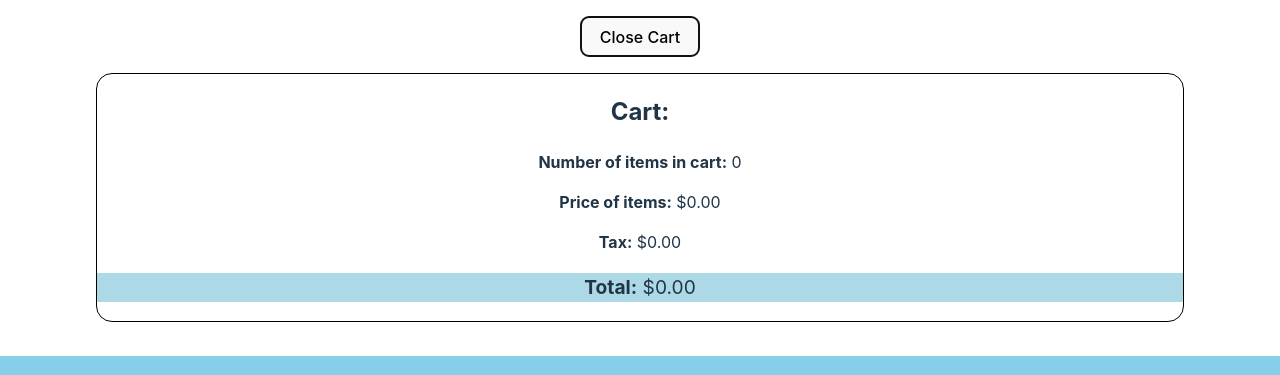
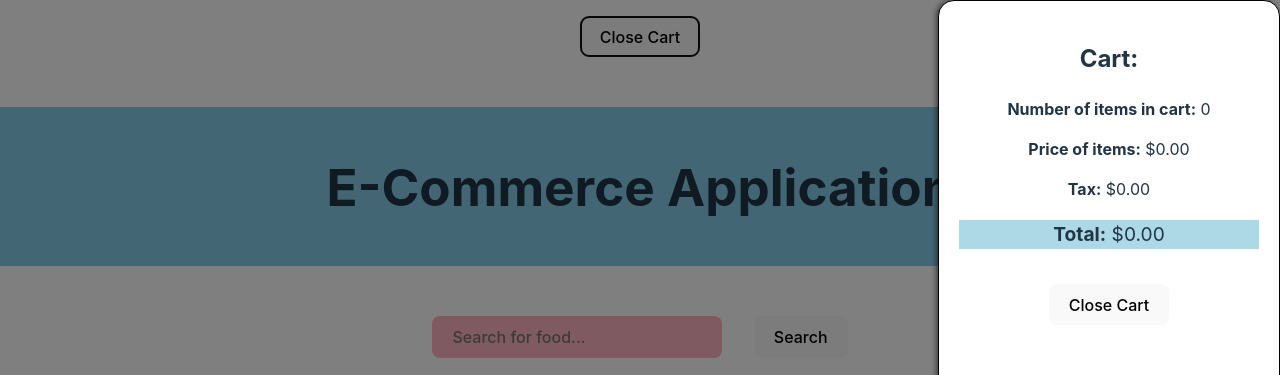
Before and after one commit to hgsherid17/e-commerce, a React (Vite) app: page / in a window 1280 px wide. Both pictures are taken after a click on the button "Open Cart". Shown: the top 375 px of the page. Built offline with nearby package versions, Linux system fonts and the light colour scheme.

Commit message:
Cart is now a popup on the side of the screen

```diff
--- a/src/App.tsx
+++ b/src/App.tsx
@@ -62,17 +62,6 @@ const App: React.FC = ()  => {
     <div className = "app">
       <div className ="topBar">
         <button className = "openCart" onClick={() => toggleCart()}>{isCartOpen ? 'Close Cart' : 'Open Cart'}</button>
-
-        { isCartOpen && (
-        // TODO: Create popup instead using isOpen and toggle... somehow
-        <Cart
-          cart = {cart}
-          totalPrice = {totalPrice}
-          currentTax = {currentTax}
-          isOpen = {isCartOpen}
-          toggle = {toggleCart}
-        />)
-        }
       </div>
       <h1>E-Commerce Application</h1>
 
@@ -103,6 +92,19 @@ const App: React.FC = ()  => {
           </div>
         )
       }
+      { isCartOpen && (
+        <div>
+        <div className = "overlay" onClick = {toggleCart}></div>
+
+        <Cart
+          cart = {cart}
+          totalPrice = {totalPrice}
+          currentTax = {currentTax}
+          isOpen = {isCartOpen}
+          toggle = {toggleCart}
+        />
+        </div>
+        )}
     </div>
   );
 };
--- a/src/Components/Cart.tsx
+++ b/src/Components/Cart.tsx
@@ -25,6 +25,9 @@ const Cart : React.FC<CartProperties> = ({cart, totalPrice, currentTax, isOpen,
                 <p><b>Tax:</b> ${currentTax.toFixed(2)}</p>
                 <p className = "total"><b>Total:</b> ${(totalPrice + currentTax).toFixed(2)}</p>
             </div>
+
+            <button className = "toggleCart" onClick={() => toggle()}>Close Cart</button>
+
         </div>
 
 
--- a/src/index.css
+++ b/src/index.css
@@ -123,13 +123,34 @@ button {
 .cart {
   border: 1px solid black;
   border-radius: 1em;
-  margin-left: 6em;
-  margin-right: 6em;
-  margin-bottom: 2em;
+
+  position: fixed;
+  top: 0;
+  right: 0;
+  width: 300px;
+  height: 700px;
+  background: white;
+  box-shadow: -2px 0 5px rgba(0,0,0,0.5);
+  transition: right 0.3s ease-in-out;
+  padding: 20px;
+  overflow-y: auto;
+  z-index: 20; /* So it appears above the overlay */
 }
+
 .cart .total {
   font-size: 1.2em;
   background-color: lightblue;
+}
+
+/* Overlay when cart is open */
+.overlay {
+  position: fixed;
+  top: 0;
+  left: 0;
+  width: 100%;
+  height: 100%;
+  background: rgba(0, 0, 0, 0.5);
+  z-index: 10; /* So it appears above other content */
 }
 
 
```
